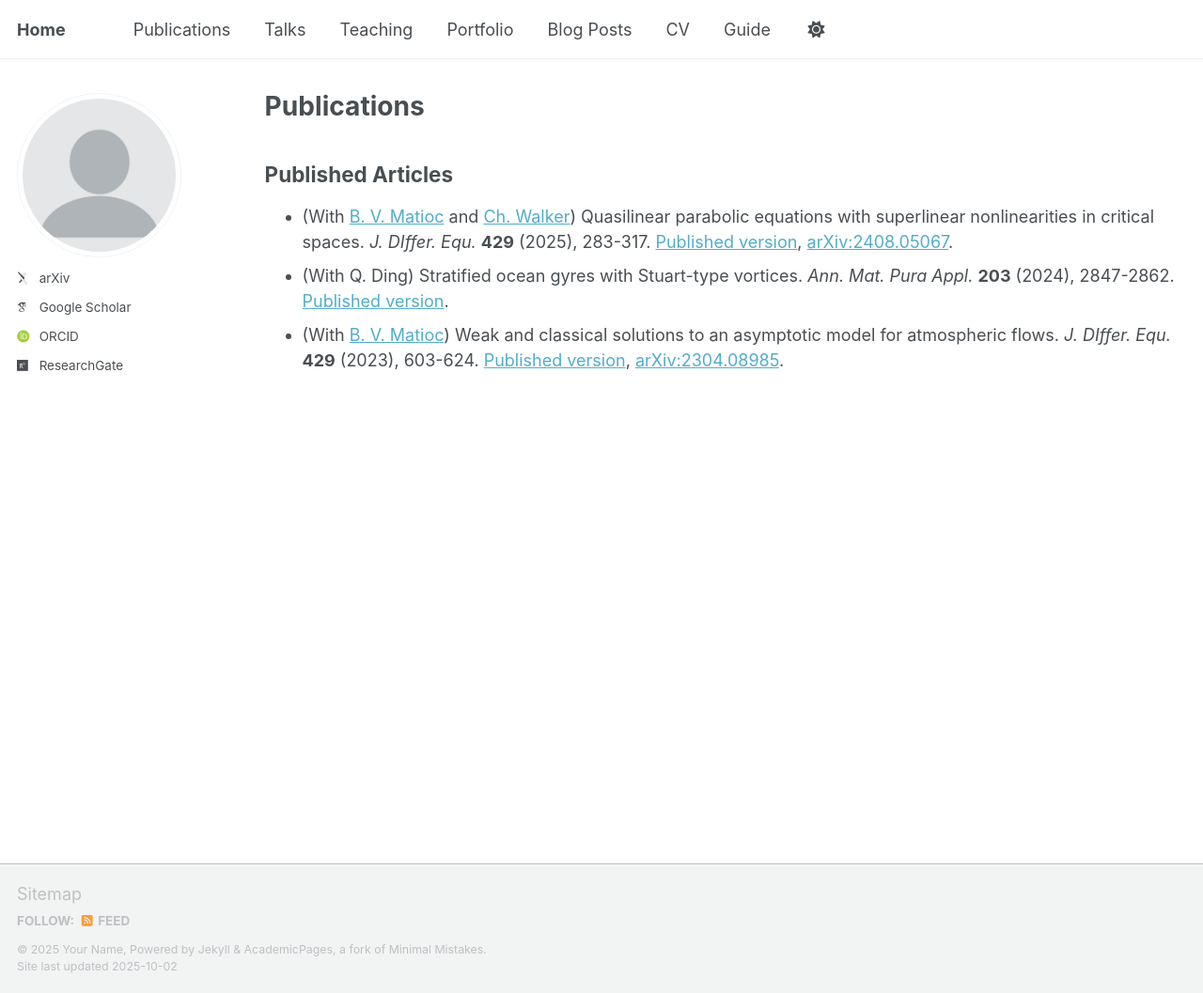
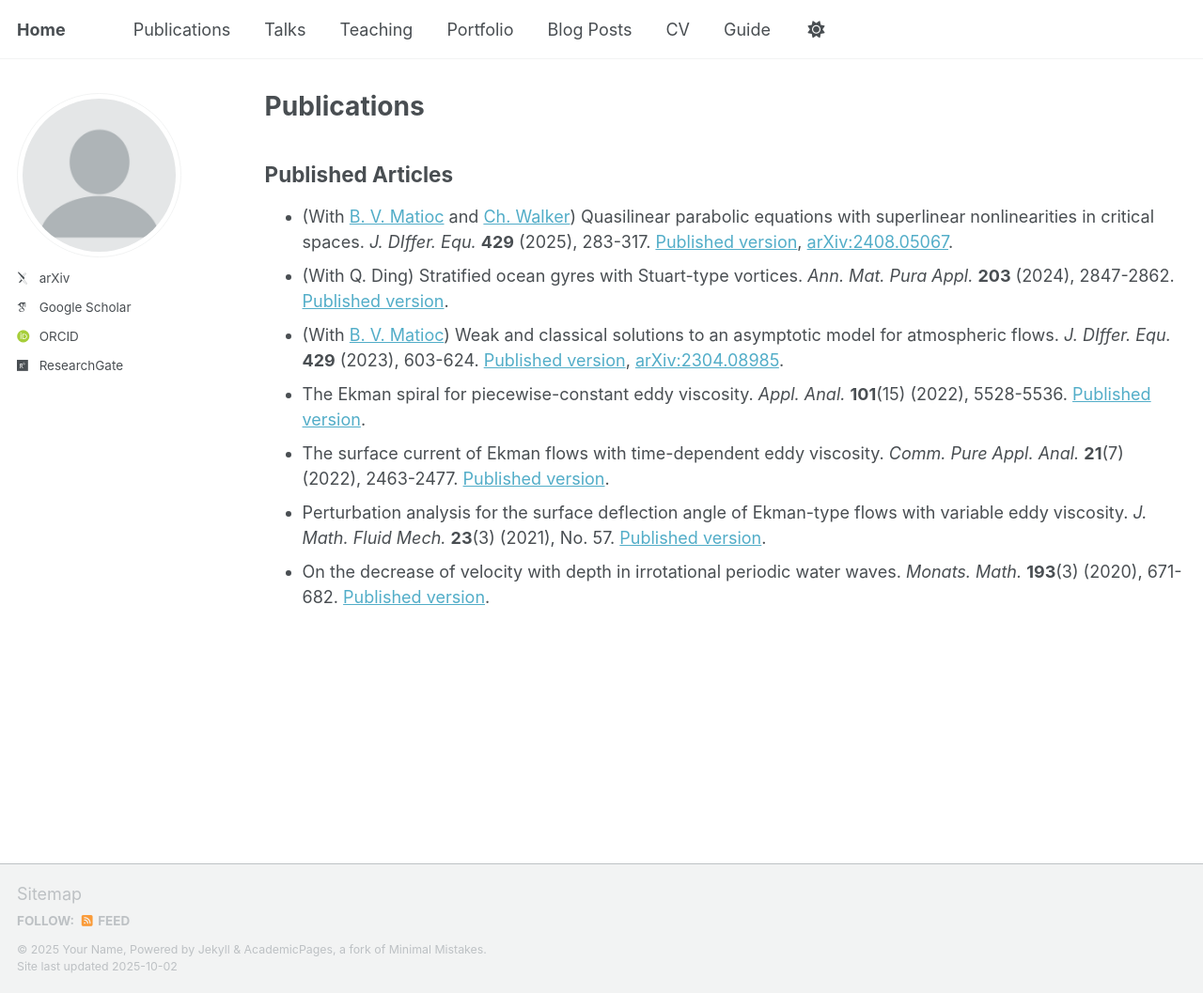
Before and after one commit to luigi-roberti/luigi-roberti.github.io, a Jekyll site: the page built from _pages/publications.md, in a window 1280 px wide and 1057 px high. Shown: the whole window at 94% size. Built offline with Jekyll 4.4.1, drawn with Linux system fonts in a browser that asks for light colours; some web fonts are replaced; a script that is not in the unit is left out.

Commit message:
Update publications.md

```diff
--- a/_pages/publications.md
+++ b/_pages/publications.md
@@ -14,3 +14,7 @@ Published Articles
 * (With [B. V. Matioc](https://homepages.uni-regensburg.de/~mab11770/) and [Ch. Walker](https://www.ifam.uni-hannover.de/de/walker)) Quasilinear parabolic equations with superlinear nonlinearities in critical spaces. <i>J. DIffer. Equ.</i> <b>429</b> (2025), 283-317. [Published version](https://www.sciencedirect.com/science/article/pii/S0022039625001585), [arXiv:2408.05067](https://arxiv.org/abs/2408.05067).
 * (With Q. Ding) Stratified ocean gyres with Stuart-type vortices. <i>Ann. Mat. Pura Appl.</i> <b>203</b> (2024), 2847-2862. [Published version](https://link.springer.com/article/10.1007/s10231-024-01469-5).
 * (With [B. V. Matioc](https://homepages.uni-regensburg.de/~mab11770/)) Weak and classical solutions to an asymptotic model for atmospheric flows. <i>J. DIffer. Equ.</i> <b>429</b> (2023), 603-624. [Published version](https://www.sciencedirect.com/science/article/pii/S0022039623003637), [arXiv:2304.08985](https://arxiv.org/abs/2304.08985).
+* The Ekman spiral for piecewise-constant eddy viscosity. <i>Appl. Anal.</i> <b>101</b>(15) (2022), 5528-5536. [Published version](https://www.tandfonline.com/doi/full/10.1080/00036811.2021.1896709).
+* The surface current of Ekman flows with time-dependent eddy viscosity. <i>Comm. Pure Appl. Anal.</i> <b>21</b>(7) (2022), 2463-2477. [Published version](https://www.aimsciences.org/article/doi/10.3934/cpaa.2022064).
+* Perturbation analysis for the surface deflection angle of Ekman-type flows with variable eddy viscosity. <i>J. Math. Fluid Mech.</i> <b>23</b>(3) (2021), No. 57. [Published version](https://link.springer.com/article/10.1007/s00021-021-00586-y).
+* On the decrease of velocity with depth in irrotational periodic water waves. <i>Monats. Math.</i> <b>193</b>(3) (2020), 671-682. [Published version](https://link.springer.com/article/10.1007/s00605-020-01451-2).
```
